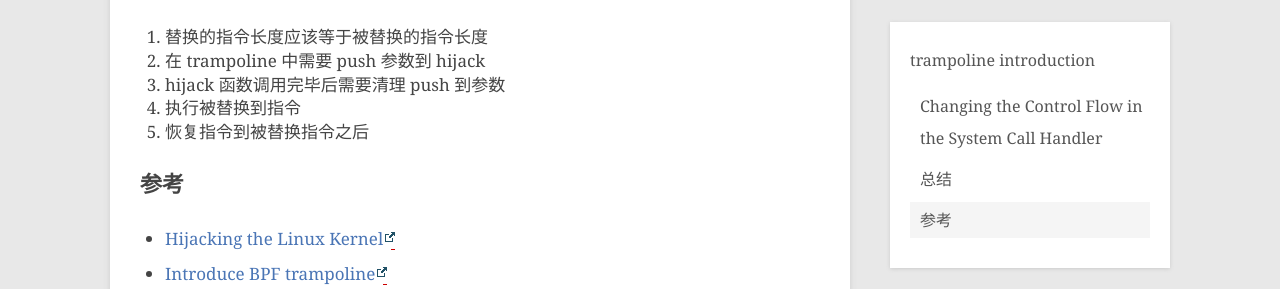
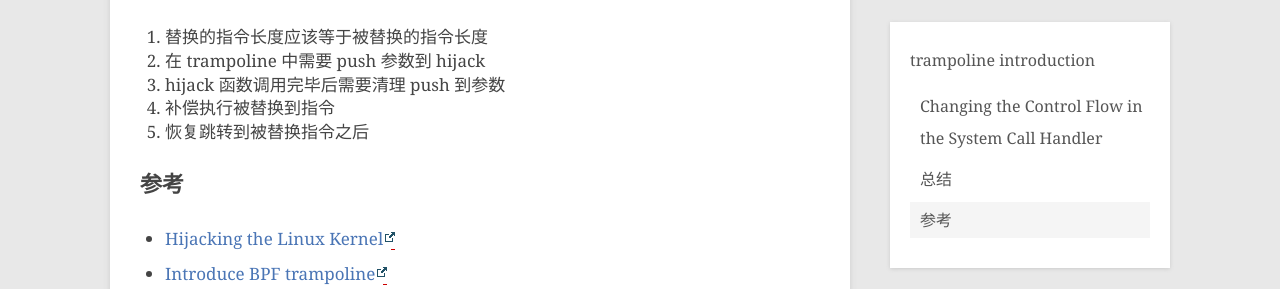
Before and after one commit to hushi55/hushi55.github.io, a Jekyll site: the page built from _posts/code/2021-05-19-trampoline-introduction.md, in a window 1280 px wide. Shown: the part 1191-1480 px from the top of the page. Built offline with Jekyll 4.4.1, drawn with Linux system fonts in a browser that asks for light colours; comment, search, counter and statistics services are not loaded.

Commit message:
fixed format

```diff
--- a/_posts/code/2021-05-19-trampoline-introduction.md
+++ b/_posts/code/2021-05-19-trampoline-introduction.md
@@ -28,8 +28,8 @@ trampoline 有几个工作。
 1. 替换的指令长度应该等于被替换的指令长度
 2. 在 trampoline 中需要 push 参数到 hijack
 3. hijack 函数调用完毕后需要清理 push 到参数
-4. 执行被替换到指令
-5. 恢复指令到被替换指令之后
+4. 补偿执行被替换到指令
+5. 恢复跳转到被替换指令之后
 
 ## 参考
 
```
